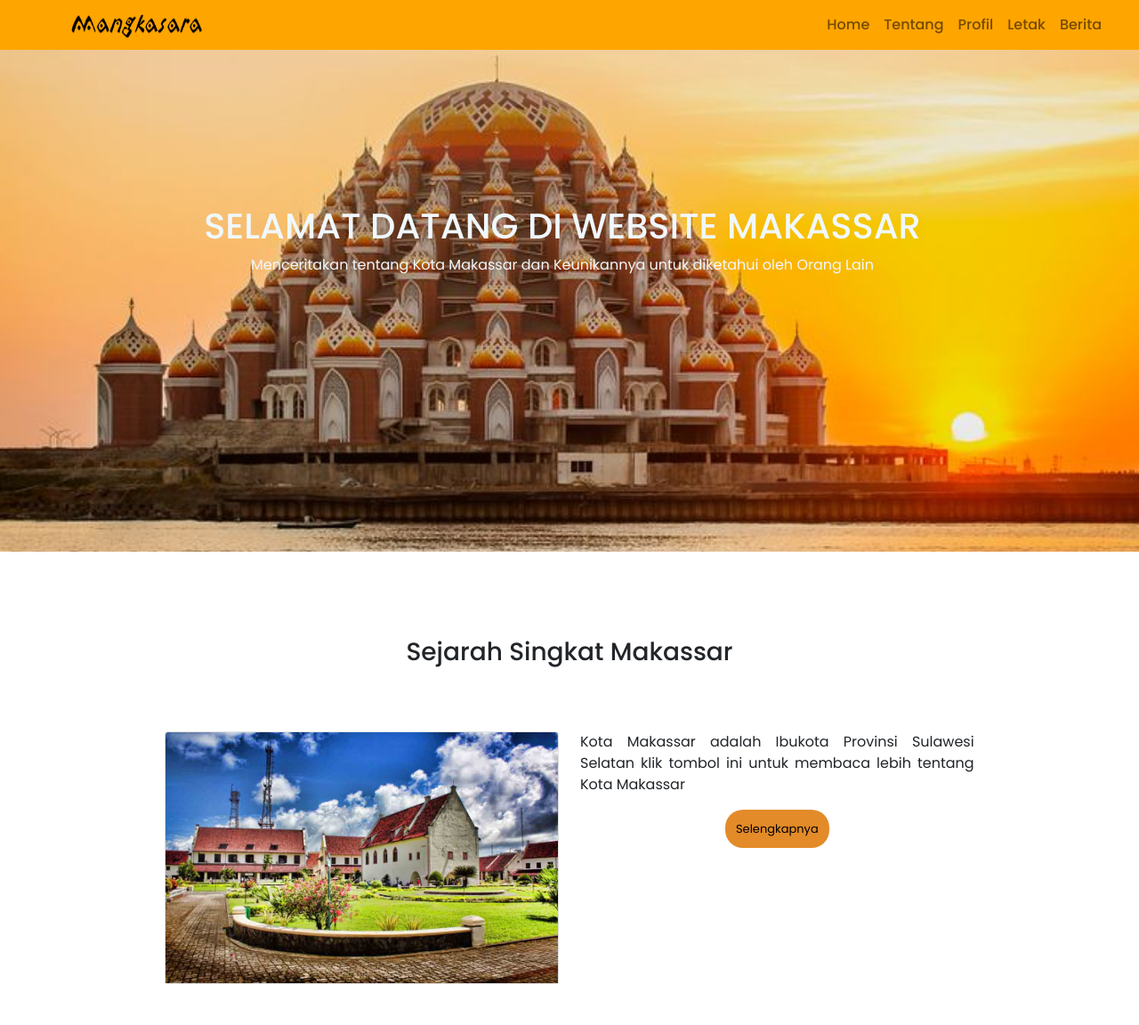
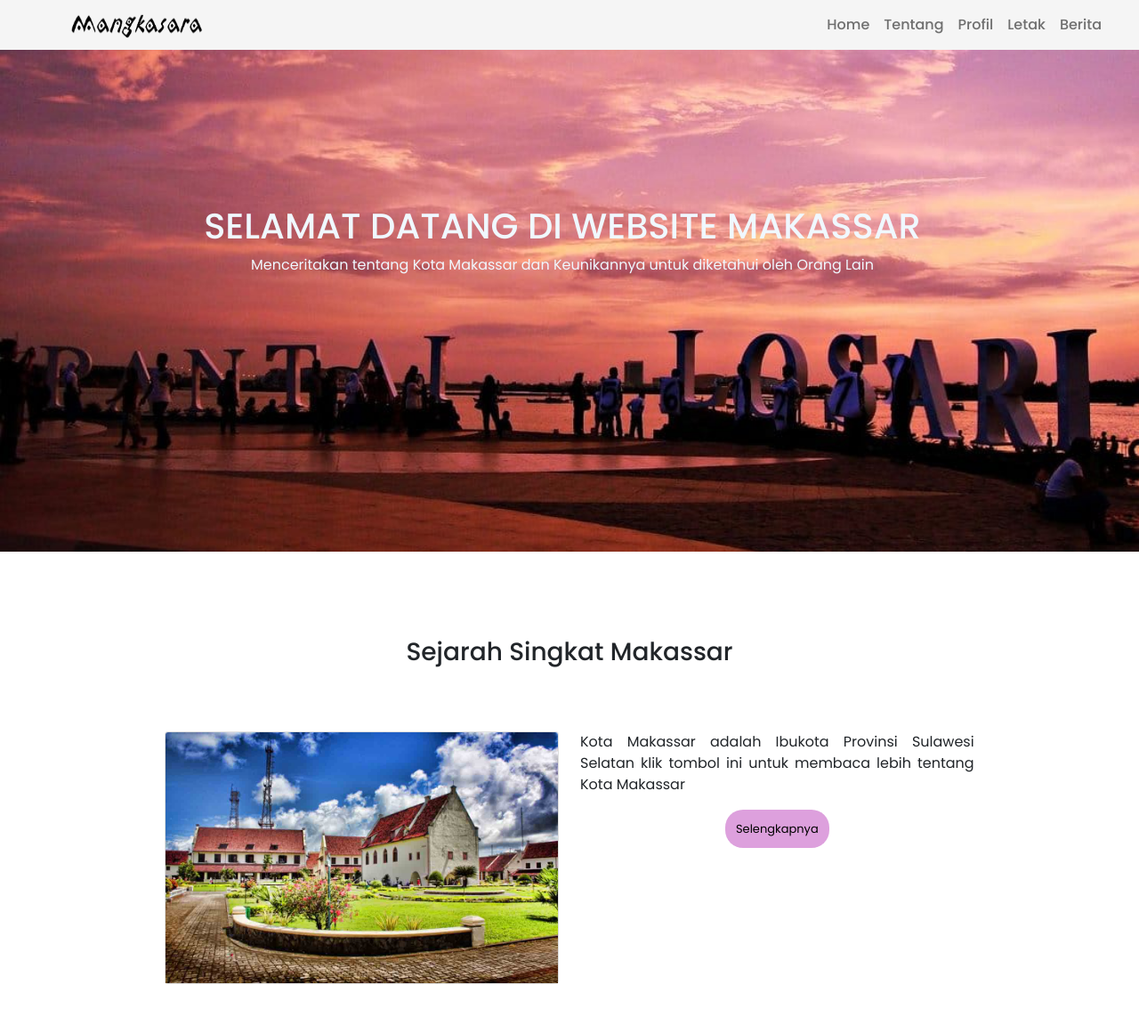
Before and after one commit to shilmaaaa/website-makassar, a PHP site: page / in a window 1280 px wide. Shown: the top 1152 px of the page at 89% size. Run offline with PHP 8.4, Linux system fonts and the light colour scheme.

Commit message:
image_dan_wave

```diff
--- a/index.html
+++ b/index.html
@@ -15,7 +15,7 @@
     <link rel="icon" type="image/x-icon" href="img/Preview.png">
   </head>
   <body>
-    <nav class="navbar navbar-expand-lg navbar-light fixed-top" style="background-color: orange;">
+    <nav class="navbar navbar-expand-lg navbar-light fixed-top" style="background-color: whitesmoke;">
       <a class="navbar-brand" >
         <img src="logo/Asset 2-8.png" width="150px" height="30px" class="d-inline-block align-top" alt="">
       </a>
@@ -195,7 +195,7 @@
         <br>
       </section>
       <section>
-        <div class="container">
+        <section class="container">
             <div class="row">
               <div class="col">
                 <a name="berita"><h3 class="text-center">Berita Makassar</h3></a>
@@ -241,7 +241,7 @@
       <br>
       <br>
       <section id="komentar">
-        <footer class="bg- py-4 mt-5" style="background-color: orangered;">
+        <footer class="bg- py-4 mt-5">
           <div class="container">
             <div class="row">
               <div class="col">
@@ -270,6 +270,7 @@
             </div>
           </div>
         </footer>
+        <svg xmlns="http://www.w3.org/2000/svg" viewBox="0 0 1440 320"><path fill="#B784B7" fill-opacity="1" d="M0,224L40,218.7C80,213,160,203,240,213.3C320,224,400,256,480,224C560,192,640,96,720,80C800,64,880,128,960,128C1040,128,1120,64,1200,64C1280,64,1360,128,1400,160L1440,192L1440,320L1400,320C1360,320,1280,320,1200,320C1120,320,1040,320,960,320C880,320,800,320,720,320C640,320,560,320,480,320C400,320,320,320,240,320C160,320,80,320,40,320L0,320Z"></path></svg>      </section>
       </section>
       <!-- feedback -->
 
--- a/sejarah.html
+++ b/sejarah.html
@@ -12,7 +12,7 @@
     <link rel="preconnect" href="https://fonts.googleapis.com" />
     <link rel="preconnect" href="https://fonts.gstatic.com" crossorigin />
     <link href="https://fonts.googleapis.com/css2?family=Poppins:ital,wght@0,100;0,200;0,300;0,400;0,500;0,600;0,700;0,800;0,900;1,100;1,200;1,300;1,400;1,500;1,600;1,700;1,800;1,900&display=swap" rel="stylesheet" />
-    <link rel="icon" type="image/x-icon" href="/images/favicon.ico">
+    <link rel="icon" type="image/x-icon" href="img/">
   </head>
   <body>
     <nav class="navbar navbar-expand-lg navbar-light fixed-top" style="background-color: orange">
--- a/style.css
+++ b/style.css
@@ -26,7 +26,7 @@ iframe {
   padding-left: 2px;
 }
 .bg {
-  background-image: url(logo/kubah.jpg);
+  background-image: url(img/Pantai-Losari.jpg);
   height: 620px;
   position: relative;
   background-position: center;
@@ -47,7 +47,7 @@ iframe {
 }
 button {
   border: none;
-  background-color: #e38b29;
+  background-color: plum;
   padding: 12px;
   border-radius: 20px;
   font-weight: 400;
```
Also changed, not shown: img/Pantai-Losari.jpg (added), 2 other files.
